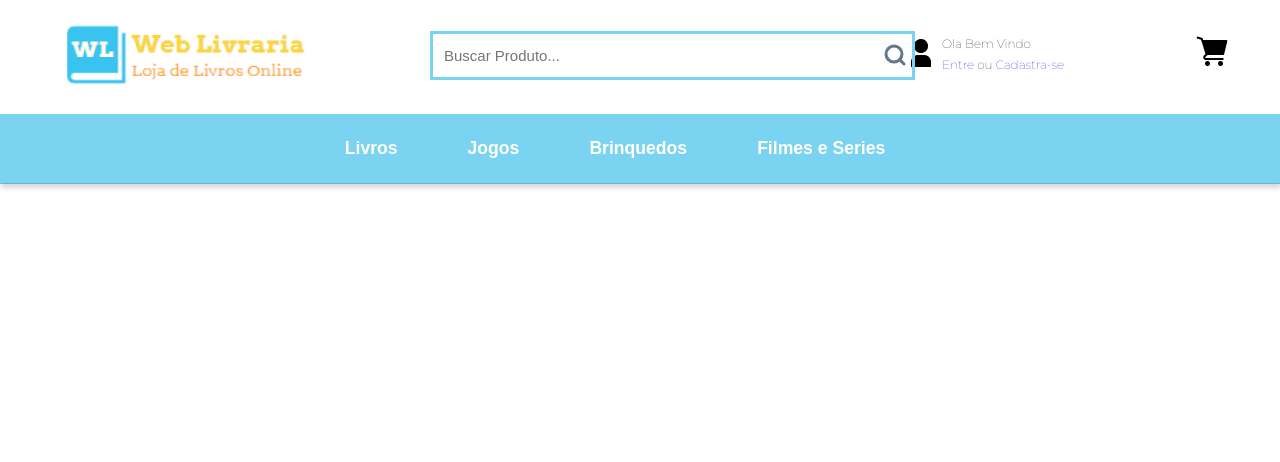
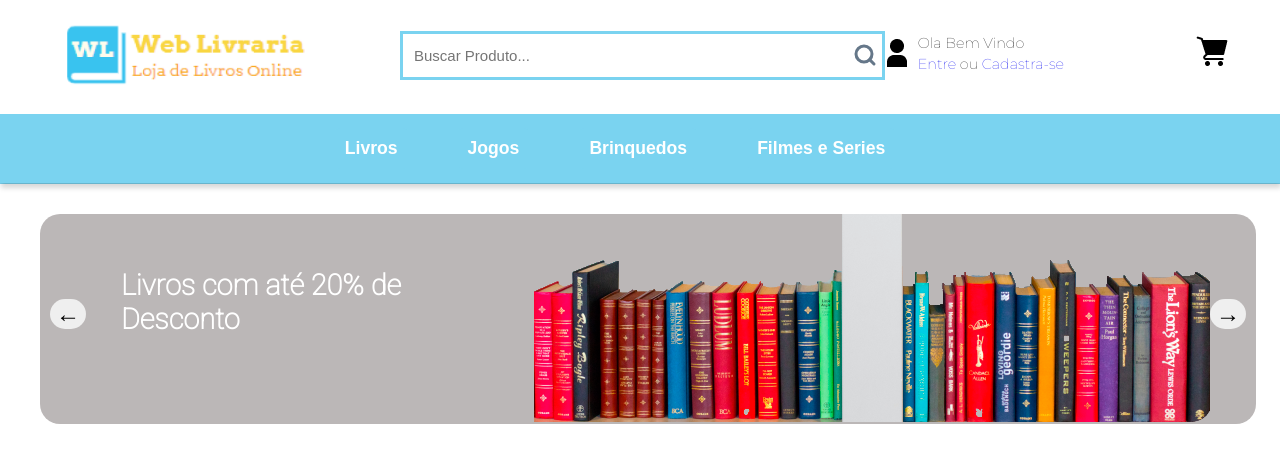
Before and after one commit to DanielZanad/webLivraria, a Vue app in the folder frontend/web-livraria/: page / in a window 1280 px wide. Shown: the top 462 px of the page. Built offline with nearby package versions, Linux system fonts and the light colour scheme.

Commit message:
Adicionando barra de descontos

```diff
--- /dev/null
+++ b/frontend/web-livraria/src/components/Discounts.vue
@@ -0,0 +1,60 @@
+<template>
+  <div id="container">
+    <div id="center-button">
+      <button class="discount-button" id="left-button">←</button>
+      <button class="discount-button" id="right-button">→</button>
+    </div>
+    <div id="discount-img">
+        <div id="discount-msg">
+            <h2>Livros com até 20% de Desconto</h2>
+        </div>
+      <img src="../assets/book_discount.png" alt="discont" />
+    </div>
+  </div>
+</template>
+
+<script>
+export default {};
+</script>
+
+<style>
+@import url('https://fonts.googleapis.com/css2?family=Roboto:wght@100&display=swap');
+
+#container {
+  width: 95%;
+  height: 210px;
+  border-radius: 20px;
+  background: rgb(187, 183, 183);
+  margin: 30px 100px 0px 40px;
+}
+.discount-button {
+  border: 0;
+  border-radius: 90px;
+  margin-top: 85px;
+  font-size: 1.5em;
+  cursor: pointer;
+}
+#left-button {
+  float: left;
+  margin-left: 10px;
+}
+#right-button {
+  float: right;
+  margin-right: 10px;
+}
+#discount-img > img {
+  display: inline;
+  float: right;
+}
+#discount-msg{
+    font-family: 'Roboto', sans-serif;
+    font-weight: bolder;
+    color: white;
+    font-size: 1.2em;
+    display: inline-block;
+    width: 290px;
+    margin-left: 35px;
+    margin-top: 30px;
+
+}
+</style>
--- a/frontend/web-livraria/src/components/Header.vue
+++ b/frontend/web-livraria/src/components/Header.vue
@@ -49,7 +49,7 @@ export default {};
 img#logo {
   height: 85px;
   width: 260px;
-  margin: 10px 110px 15px 60px;
+  margin: 10px 80px 15px 60px;
 }
 div#searchBar {
   text-align: center;
@@ -99,6 +99,7 @@ div#user-login-register {
   font-size: 12px;
   line-height: 21px;
   display: inline-block;
+  font-size: 0.9em;
 }
 .link {
   text-decoration: none;
--- a/frontend/web-livraria/src/views/Home.vue
+++ b/frontend/web-livraria/src/views/Home.vue
@@ -2,6 +2,7 @@
   <div class="home">
     <Header />
     <NavBar />
+    <Discount />
   </div>
 </template>
 
@@ -9,9 +10,10 @@
 // @ is an alias to /src
 import Header from "@/components/Header.vue";
 import NavBar from "@/components/Nav.vue";
+import Discount from '@/components/Discounts.vue';
 
 export default {
   name: "Home",
-  components: { Header, NavBar },
+  components: { Header, NavBar, Discount },
 };
 </script>
```
Also changed, not shown: frontend/web-livraria/src/assets/book_discount.png (added).
